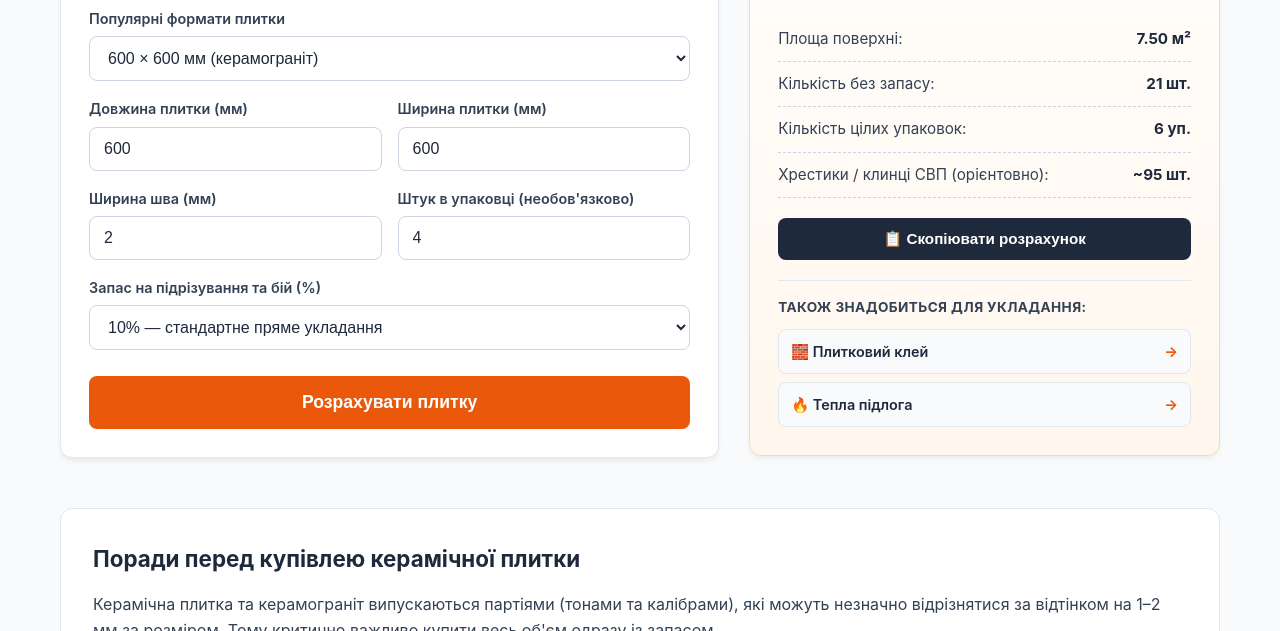
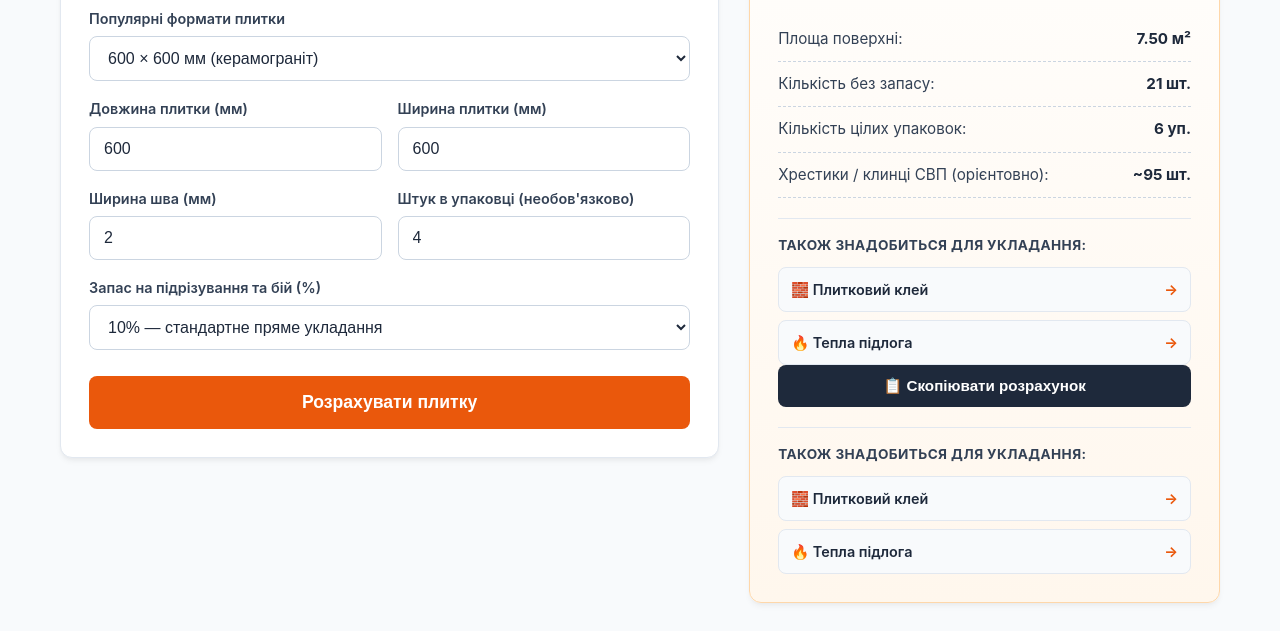
Before and after one commit to vladimir402026/bud-calc, a plain HTML site: page pidloga/plytka.html in a window 1280 px wide. Shown: the part 469-1100 px from the top of the page. Drawn offline with Linux system fonts and the light colour scheme.

Commit message:
Update plytka.html

```diff
--- a/pidloga/plytka.html
+++ b/pidloga/plytka.html
@@ -127,6 +127,20 @@
                         <strong id="resCrosses">~95 шт.</strong>
                     </li>
                 </ul>
+                                <div class="result-next-steps">
+                    <div class="result-next-title">Також знадобиться для укладання:</div>
+                    <div class="result-next-links">
+                        <a href="kley.html" class="result-next-link">
+                            <span>🧱 Плитковий клей</span>
+                            <span class="arrow">&rarr;</span>
+                        </a>
+                        <a href="tepla-pidloga.html" class="result-next-link">
+                            <span>🔥 Тепла підлога</span>
+                            <span class="arrow">&rarr;</span>
+                        </a>
+                    </div>
+                </div>
+
 
                 <button class="btn-copy" id="copyBtn" onclick="copyResults()">📋 Скопіювати розрахунок</button>
                                 <div class="result-next-steps">
```
